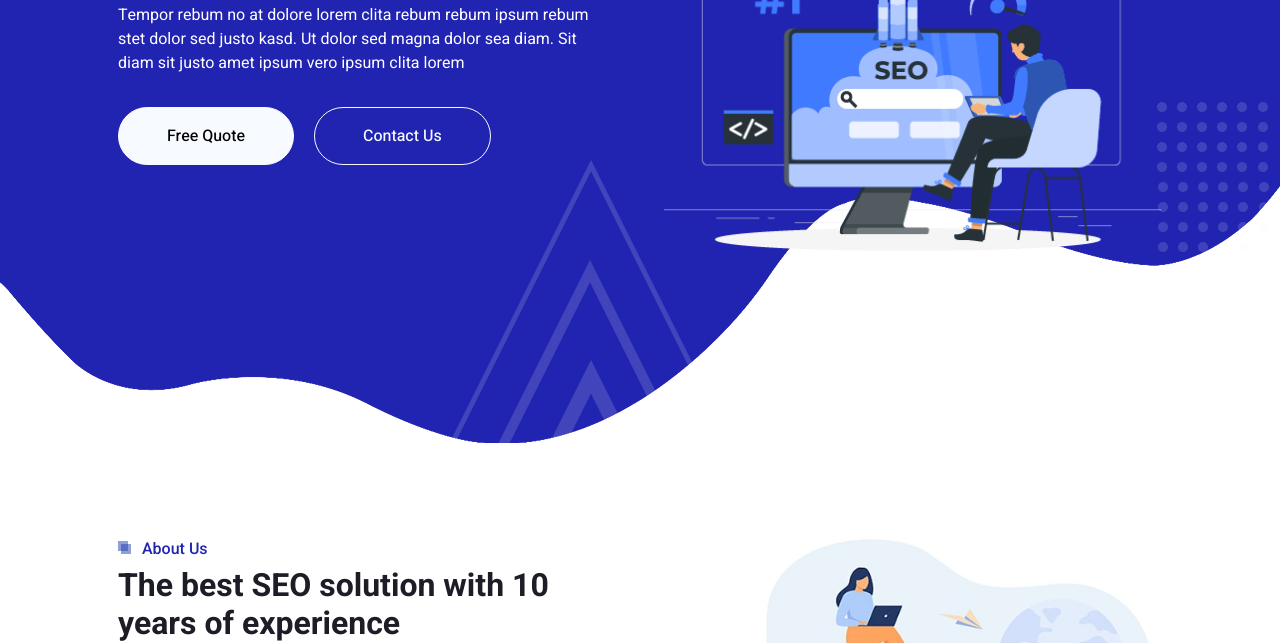
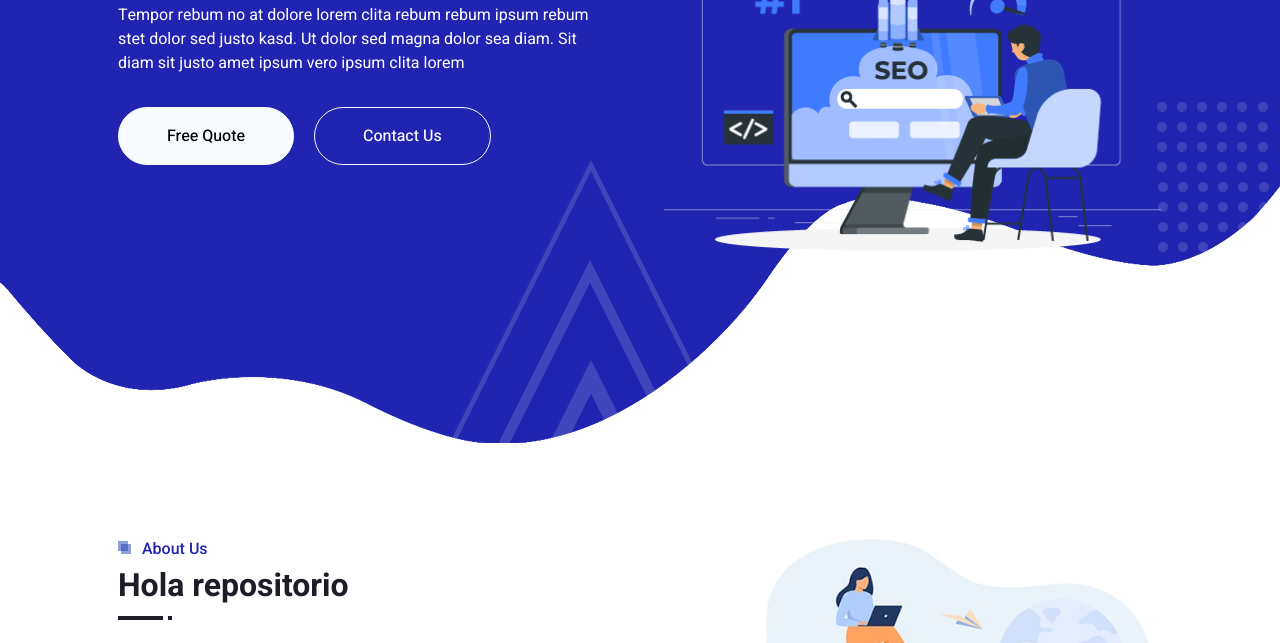
Before and after one commit to lupejaracas/lupejaracas.github.io, a plain HTML site: page index.html in a window 1280 px wide. Shown: the part 309-952 px from the top of the page. Drawn offline with nearby package versions, Linux system fonts and the light colour scheme.

Commit message:
Hola repositorio

```diff
--- a/index.html
+++ b/index.html
@@ -119,7 +119,7 @@
                     <div class="col-lg-6 wow fadeInUp" data-wow-delay="0.1s">
                         <div class="section-title position-relative mb-4 pb-2">
                             <h6 class="position-relative text-primary ps-4">About Us</h6>
-                            <h2 class="mt-2">The best SEO solution with 10 years of experience</h2>
+                            <h2 class="mt-2">Hola repositorio</h2>
                         </div>
                         <p class="mb-4">Tempor erat elitr rebum at clita. Diam dolor diam ipsum et tempor sit. Aliqu diam amet diam et eos labore. Clita erat ipsum et lorem et sit, sed stet no labore lorem sit. Sanctus clita duo justo et tempor eirmod magna dolore erat amet</p>
                         <div class="row g-3">
```
